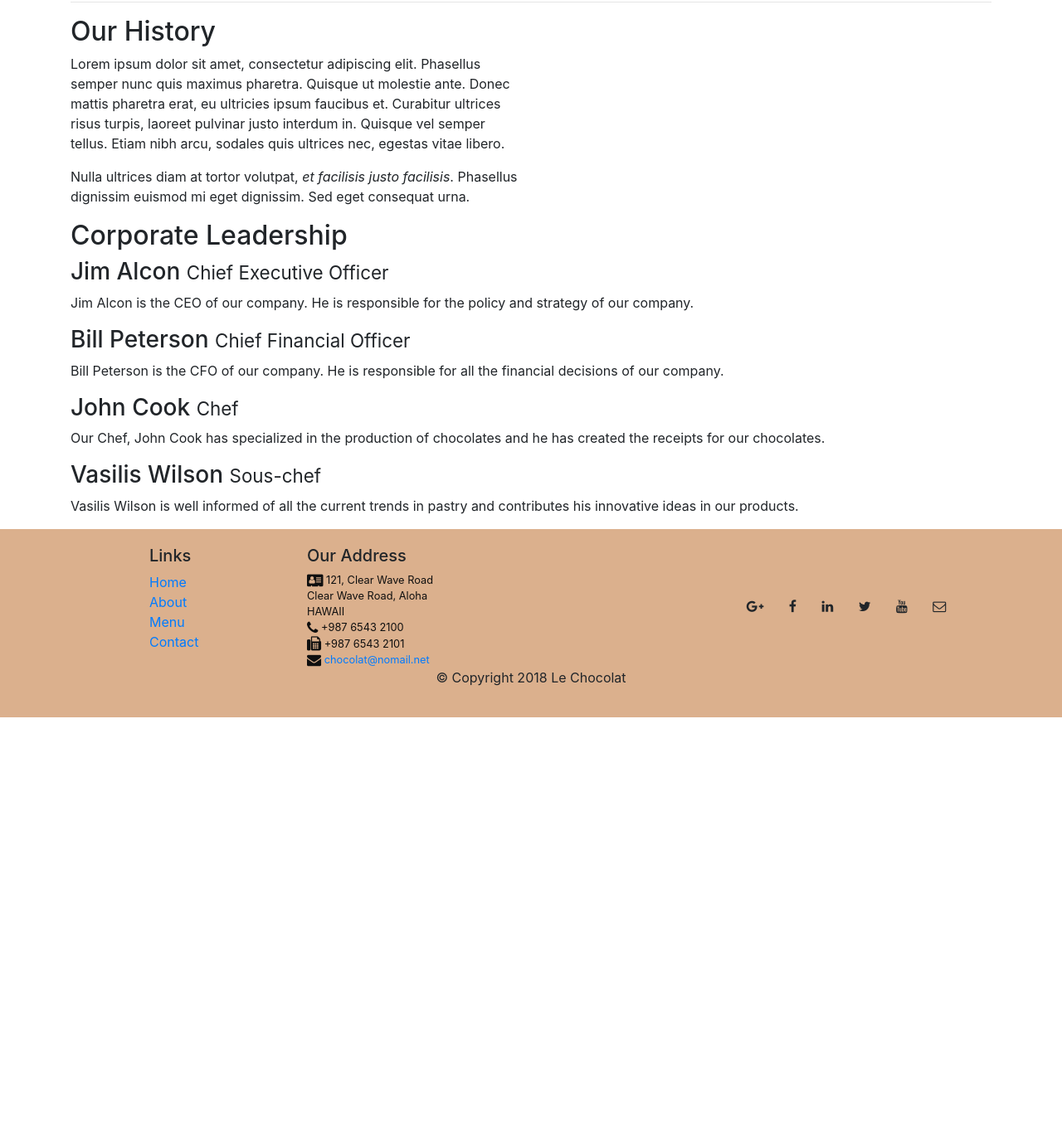
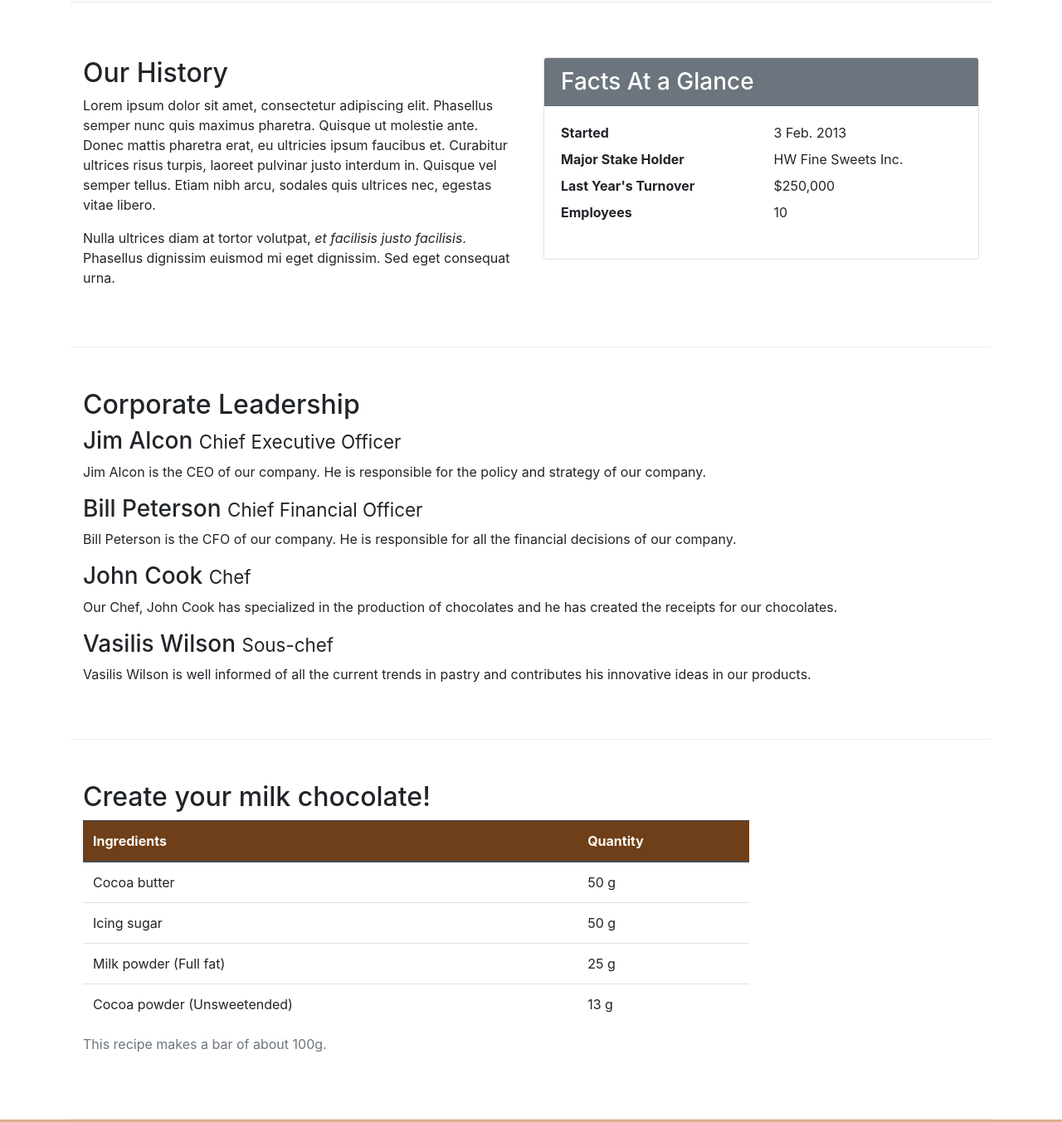
Before and after one commit to SotirisAnd/leChocolat, a website: page aboutus.html in a window 1280 px wide. Shown: the part 358-1711 px from the top of the page at 83% size. Before the commit the page ends 1223 px from the top, so only its background shows below. Drawn offline with nearby package versions, Linux system fonts and the light colour scheme.

Commit message:
Tables and Cards

```diff
--- a/aboutus.html
+++ b/aboutus.html
@@ -50,7 +50,7 @@
             </div>
         </div>
     </header>
-
+    <nav aria-label="breadcrumb"></nav>
     <div class="container">
         <div class="row">
             <div class="col-12">
@@ -59,7 +59,7 @@
             </div>
         </div>
 
-        <div class="row">
+        <div class="row row-content">
             <div class="col-12 col-sm-6">
                 <h2>Our History</h2>
                 <p>Lorem ipsum dolor sit amet, consectetur adipiscing elit. Phasellus semper nunc quis maximus pharetra.
@@ -70,11 +70,26 @@
                     euismod mi eget dignissim. Sed eget consequat urna. </p>
             </div>
             <div class="col col-sm">
+                <div class="card">
+                    <h3 class="card-header bg-secondary text-white">Facts At a Glance</h3>
+                    <div class="card-body">
+                        <dl class="row">
+                            <dt class="col-6">Started</dt>
+                            <dd class="col-6">3 Feb. 2013</dd>
+                            <dt class="col-6">Major Stake Holder</dt>
+                            <dd class="col-6">HW Fine Sweets Inc.</dd>
+                            <dt class="col-6">Last Year's Turnover</dt>
+                            <dd class="col-6">$250,000</dd>
+                            <dt class="col-6">Employees</dt>
+                            <dd class="col-6">10</dd>
+                        </dl>
+                    </div>
+                </div>
             </div>
         </div>
 
 
-        <div class="row">
+        <div class="row row-content">
             <div class="col-12">
                 <h2>Corporate Leadership</h2>
                 <h3>Jim Alcon <small>Chief Executive Officer </small></h3>
@@ -96,6 +111,43 @@
             </div>
         </div>
 
+        <div class="row row-content">
+            <div class="col-12 col-sm-9">
+                <h2> Create your milk chocolate!</h2>
+                <div class="table-responsive">
+                    <table class="table table-hover">
+                        <caption>This recipe makes a bar of about 100g.</caption>
+                        <thead class="thead-dark">
+                            <tr>
+                                <th>Ingredients</th>
+                                <th>Quantity</th>
+                            </tr>
+                        </thead>
+                        <tbody>
+                            <tr>
+                                <td>Cocoa butter</td>
+                                <td>50 g</td>
+                            </tr>
+                            <tr>
+                                <td>Icing sugar</td>
+                                <td>50 g</td>
+                            </tr>
+                            <tr>
+                                <td>Milk powder (Full fat)</td>
+                                <td>25 g</td>
+                            </tr>
+                            <tr>
+                                <td>Cocoa powder (Unsweetended)</td>
+                                <td>13 g</td>
+                            </tr>
+                        </tbody>
+                    </table>
+                </div>
+            </div>
+            <div class="col-12 col-sm-3">
+
+            </div>
+        </div>
     </div>
 
     <footer class="footer">
--- a/css/styles.css
+++ b/css/styles.css
@@ -31,3 +31,8 @@ body{
     padding:50px 0px 0px 0px;
     z-index:0;
 }
+.table .thead-dark th{
+    color:floralwhite;
+    background-color:#6E3F19
+    }
+    tr:hover {background-color:#dbb08db0!important}
```
